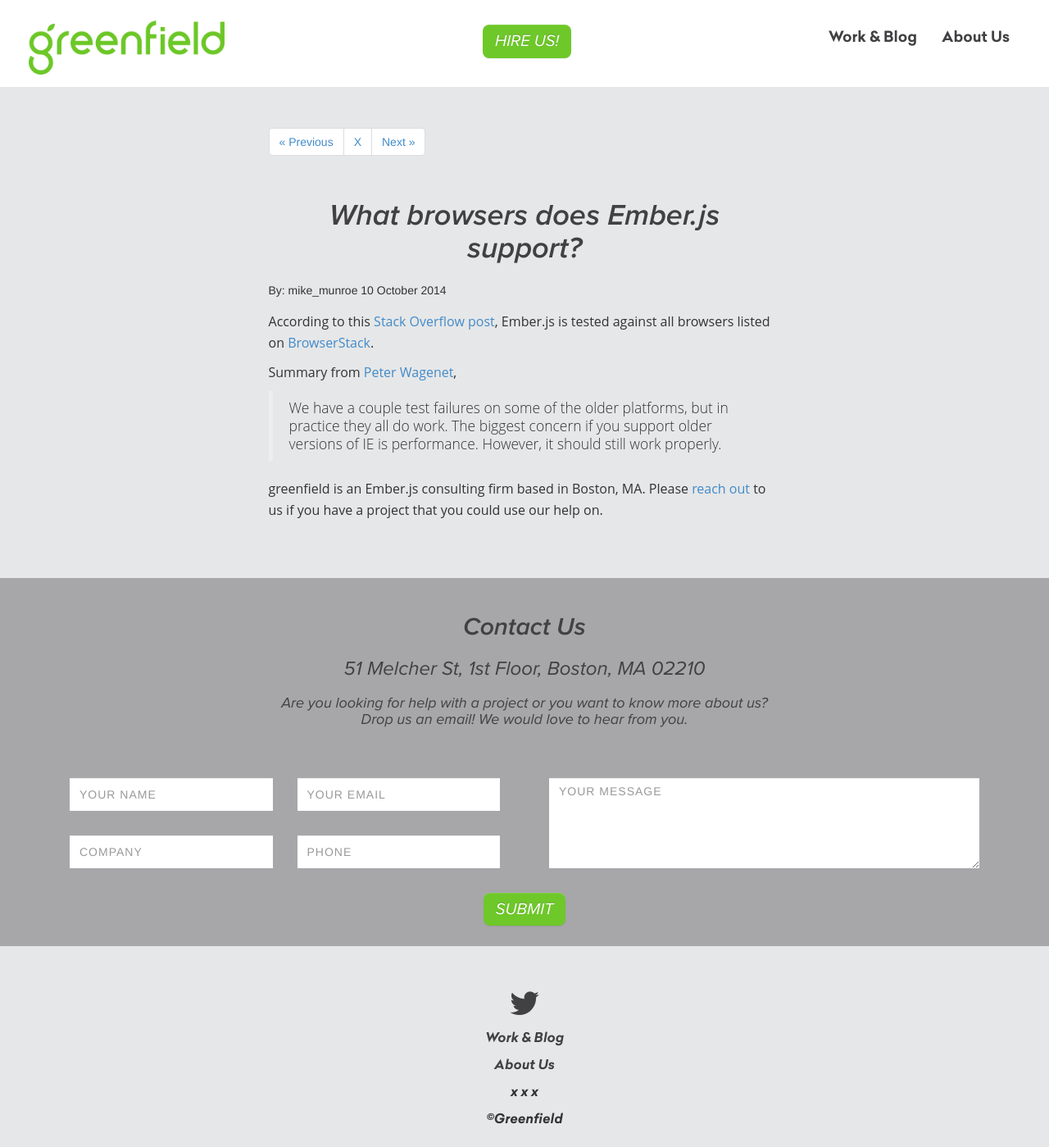
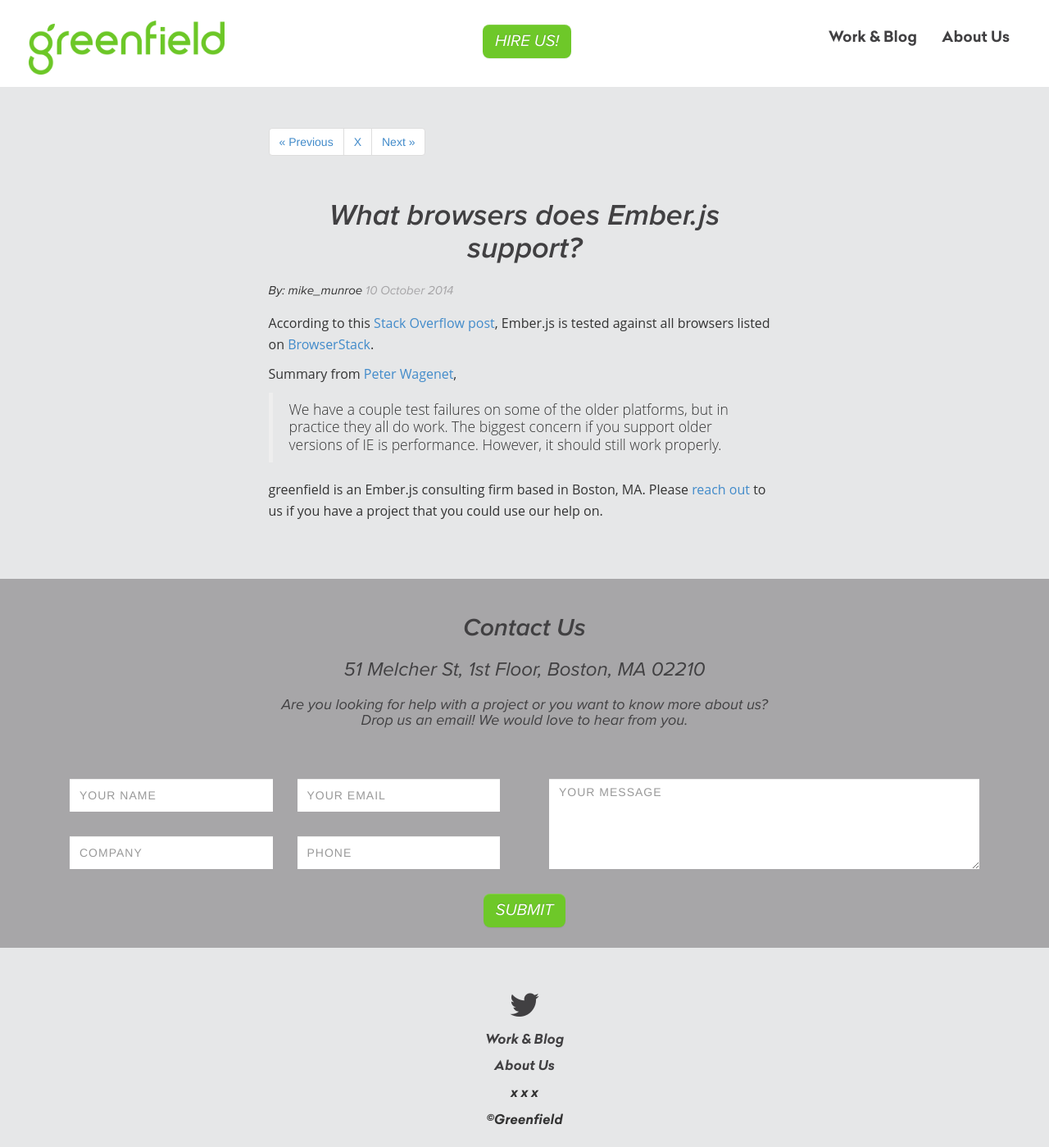
Before and after one commit to greenfieldhq/greenfieldhq.github.io, a Jekyll site: the page built from _posts/2014-10-10-ember-browsers.md, in a window 1280 px wide. Shown: the whole page at 82% size. Built offline with Jekyll 4.4.1, drawn with Linux system fonts in a browser that asks for light colours; nearby versions of some CDN libraries.

Commit message:
gray the date

```diff
--- a/_includes/themes/bootstrap-3/post.html
+++ b/_includes/themes/bootstrap-3/post.html
@@ -30,9 +30,9 @@
         </h1>
       </div>
 
-      <div class="date">
+      <div class="author">
         <span>By: {{ page.author }}</span>
-        <span>{{ page.date | date_to_long_string }}</span>
+        <span class="date">{{ page.date | date_to_long_string }}</span>
       </div>
       <div class="content">
         {{ content }}
--- a/assets/css/greenfield.scss
+++ b/assets/css/greenfield.scss
@@ -273,8 +273,12 @@
     margin-top: 30px;
   }
 
-  .date {
-
+  .author {
+    font-family: $font-secondary-italic;
+    font-size: 15px;
+    .date {
+      color: $gray-light;
+    }
   }
 }
 
```
